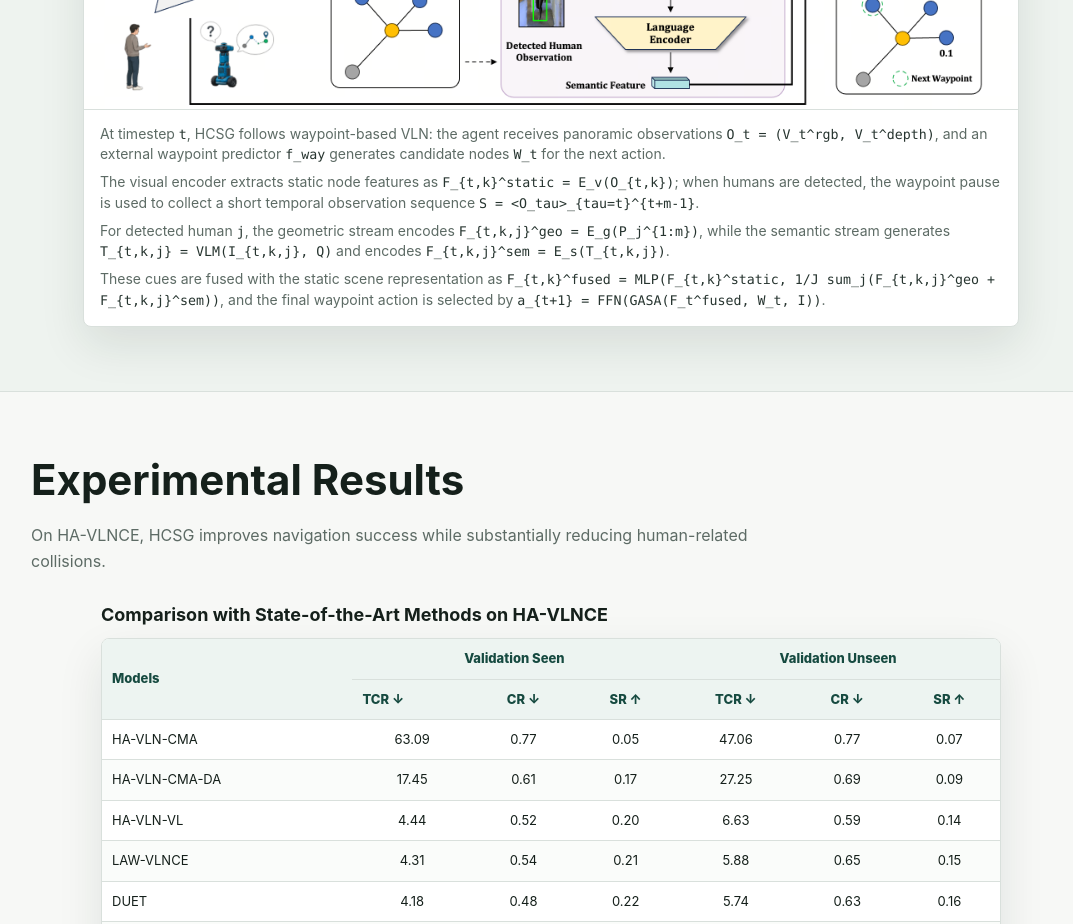
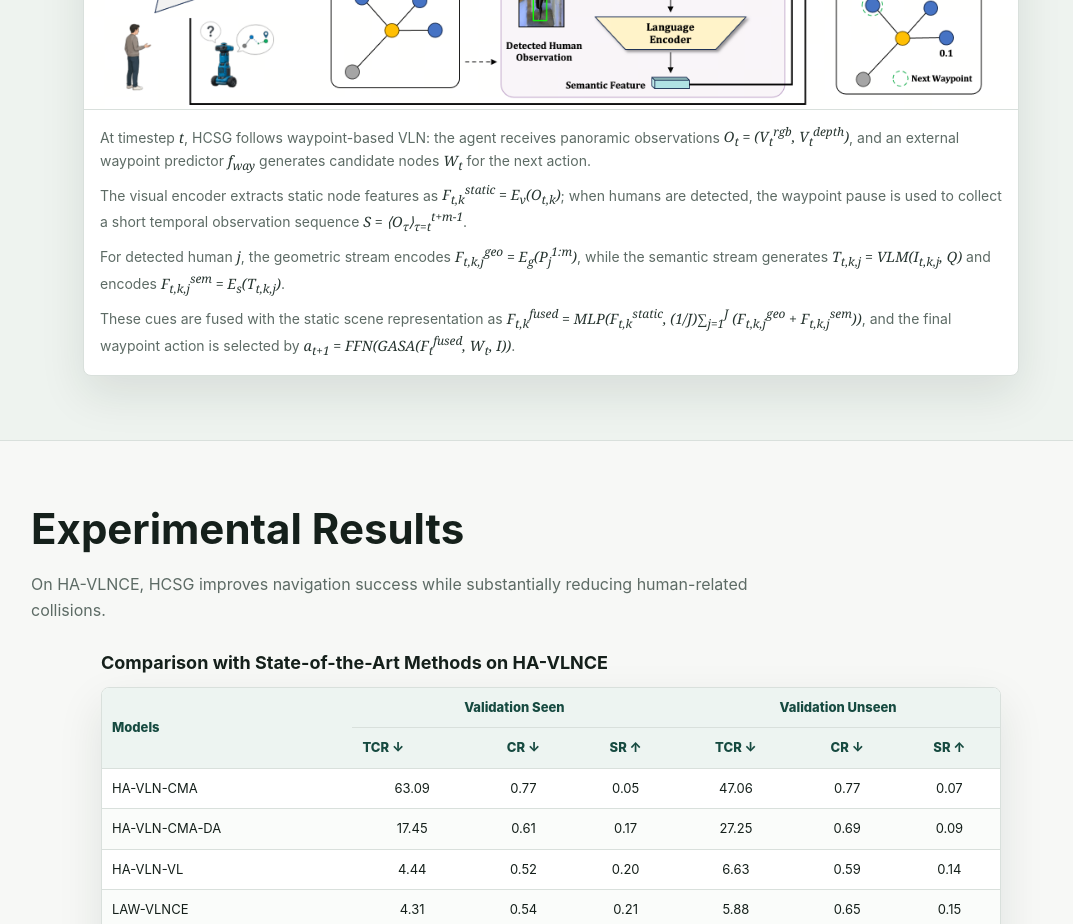
Before and after one commit to HaoxuanXU1024/HCSG, a plain HTML site: page index.html in a window 1280 px wide. Shown: the part 2660-3584 px from the top of the page, without its empty margins (89-1162 px from the left). Drawn offline with Linux system fonts and the light colour scheme.

Commit message:
Improve method formula rendering

```diff
--- a/index.html
+++ b/index.html
@@ -112,26 +112,31 @@
             <figcaption class="method-caption">
               <p>
                 At timestep <span class="math">t</span>, HCSG follows waypoint-based VLN: the agent receives panoramic observations
-                <span class="math">O_t = (V_t^rgb, V_t^depth)</span>, and an external waypoint predictor
-                <span class="math">f_way</span> generates candidate nodes <span class="math">W_t</span> for the next action.
+                <span class="math">O<sub>t</sub> = (V<sub>t</sub><sup>rgb</sup>, V<sub>t</sub><sup>depth</sup>)</span>,
+                and an external waypoint predictor <span class="math">f<sub>way</sub></span> generates candidate nodes
+                <span class="math">W<sub>t</sub></span> for the next action.
               </p>
               <p>
                 The visual encoder extracts static node features as
-                <span class="math">F_{t,k}^static = E_v(O_{t,k})</span>; when humans are detected, the waypoint pause is used
+                <span class="math">F<sub>t,k</sub><sup>static</sup> = E<sub>v</sub>(O<sub>t,k</sub>)</span>;
+                when humans are detected, the waypoint pause is used
                 to collect a short temporal observation sequence
-                <span class="math">S = &lt;O_tau&gt;_{tau=t}^{t+m-1}</span>.
+                <span class="math">S = &lang;O<sub>&tau;</sub>&rang;<sub>&tau;=t</sub><sup>t+m-1</sup></span>.
               </p>
               <p>
                 For detected human <span class="math">j</span>, the geometric stream encodes
-                <span class="math">F_{t,k,j}^geo = E_g(P_j^{1:m})</span>, while the semantic stream generates
-                <span class="math">T_{t,k,j} = VLM(I_{t,k,j}, Q)</span> and encodes
-                <span class="math">F_{t,k,j}^sem = E_s(T_{t,k,j})</span>.
+                <span class="math">F<sub>t,k,j</sub><sup>geo</sup> = E<sub>g</sub>(P<sub>j</sub><sup>1:m</sup>)</span>,
+                while the semantic stream generates
+                <span class="math">T<sub>t,k,j</sub> = VLM(I<sub>t,k,j</sub>, Q)</span> and encodes
+                <span class="math">F<sub>t,k,j</sub><sup>sem</sup> = E<sub>s</sub>(T<sub>t,k,j</sub>)</span>.
               </p>
               <p>
                 These cues are fused with the static scene representation as
-                <span class="math">F_{t,k}^fused = MLP(F_{t,k}^static, 1/J sum_j(F_{t,k,j}^geo + F_{t,k,j}^sem))</span>,
+                <span class="math">F<sub>t,k</sub><sup>fused</sup> =
+                  MLP(F<sub>t,k</sub><sup>static</sup>, (1/J)&sum;<sub>j=1</sub><sup>J</sup>
+                  (F<sub>t,k,j</sub><sup>geo</sup> + F<sub>t,k,j</sub><sup>sem</sup>))</span>,
                 and the final waypoint action is selected by
-                <span class="math">a_{t+1} = FFN(GASA(F_t^fused, W_t, I))</span>.
+                <span class="math">a<sub>t+1</sub> = FFN(GASA(F<sub>t</sub><sup>fused</sup>, W<sub>t</sub>, I))</span>.
               </p>
             </figcaption>
           </figure>
--- a/styles.css
+++ b/styles.css
@@ -316,8 +316,9 @@ h3 {
 
 .math {
   color: var(--ink-soft);
-  font-family: "SFMono-Regular", Consolas, "Liberation Mono", monospace;
-  font-size: 0.95em;
+  font-family: Georgia, "Times New Roman", serif;
+  font-size: 1.02em;
+  font-style: italic;
 }
 
 .figure-frame.compact {
```
